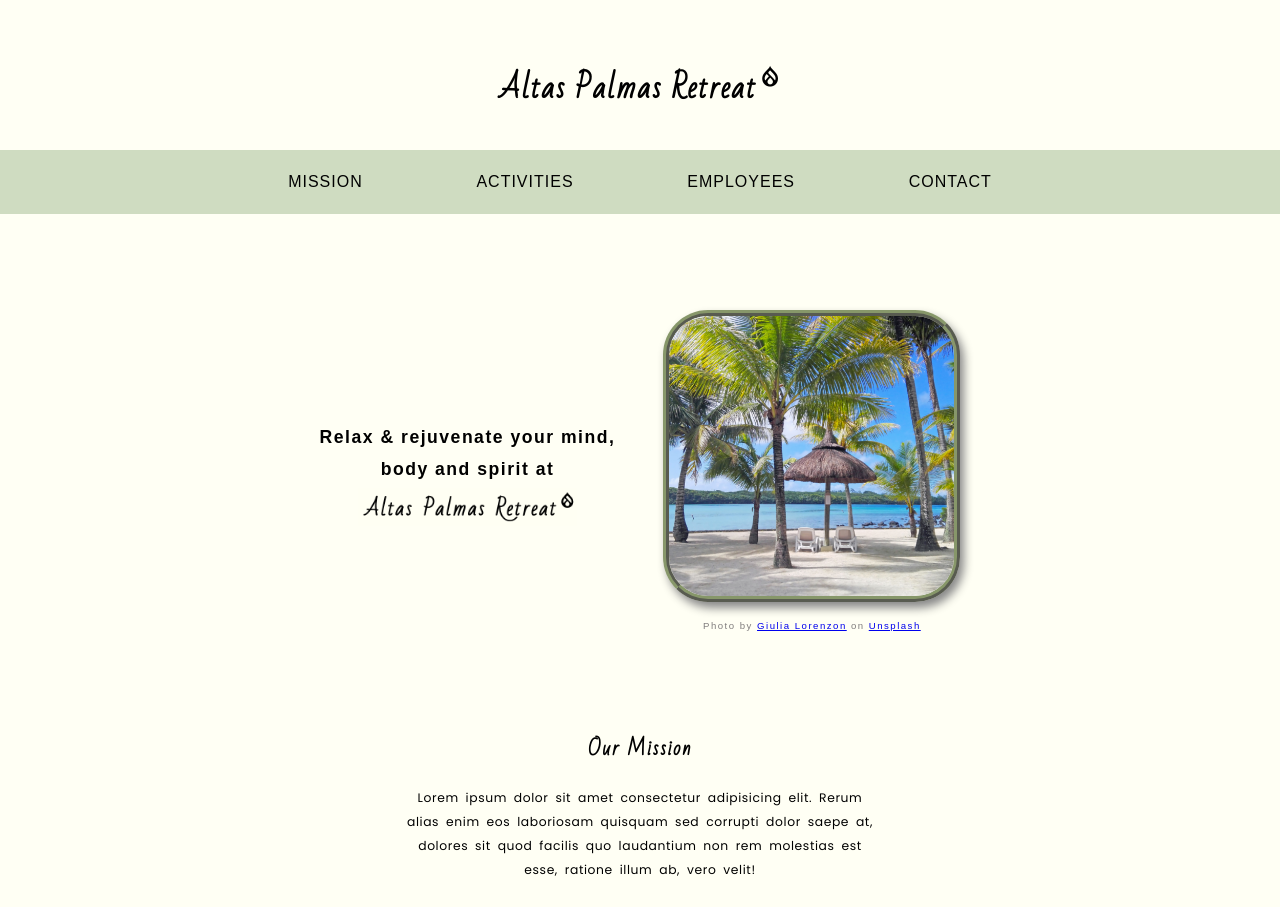
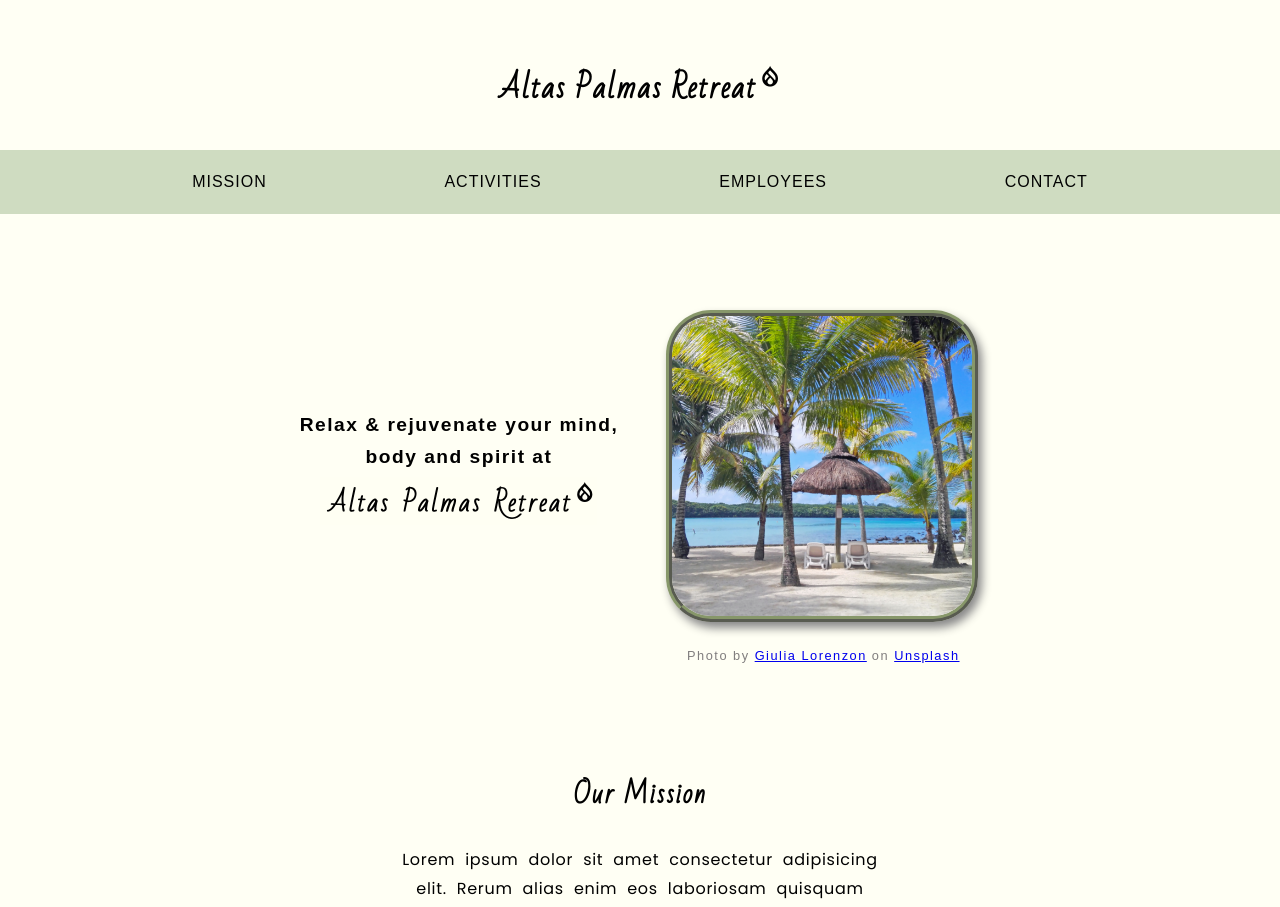
Before and after one commit to VLOrozco/altas-palmas-retreat-flexbox-business-landing-page, a plain HTML site: page index.html in a window 1280 px wide. Shown: the top 907 px of the page. Drawn offline with Linux system fonts and the light colour scheme; a web font is replaced by a local one.

Commit message:
Update media query | .mission-container
refactor font-size, line-height and margins

adjust image width & height

update .photo-credits typography

```diff
--- a/styles.css
+++ b/styles.css
@@ -499,7 +499,7 @@ letter-spacing: 1px;
 
   /* NAVBAR */
   .nav {
-    width: 70%;
+    width: 95%;
   }
   .nav-btn {
     padding: 0.6rem;
@@ -518,16 +518,48 @@ letter-spacing: 1px;
       margin: 2rem;
       margin-left: 0;
       margin-right: 3rem;
+      margin-top: -20px;
     }
     #greeting {
-      font-size: 1.1rem;
+      font-size: 1.2rem;
       line-height: 2rem;
     }
     .mini-logo {
-      height: 38px;
+      height: 48px;
       margin: 0.2rem;
     }
+    .resort-main-img {
+      height: 300px;
+      width: 300px;
+    }
 
+  /* MISSION */
+  #mission, #activities, #staff-header, .cta-header {
+    font-size: 1.6rem;
+  }
+  .mission-statement, .activities-statement, .staff-statement, .cta-msg {
+    font-size: 1rem;
+    letter-spacing: 0.7px;
+    word-spacing: 5px;
+    line-height: 1.8rem;
+  }
+  #mission-img {
+    height: 350px;
+    width: 400px;
+  }
+  .photo-credits, .act-credits p {
+    font-size: 0.8rem;
+    line-height: 1.6rem;
+    margin: 1.3rem;
+  }
+
+  /* ACTIVITIES */
+
+
+  /* EMPLOYEES */
+
+
+  /* FOOTER */
 }
 
 
```
Also changed, not shown: index.html (+0 -5 lines).
